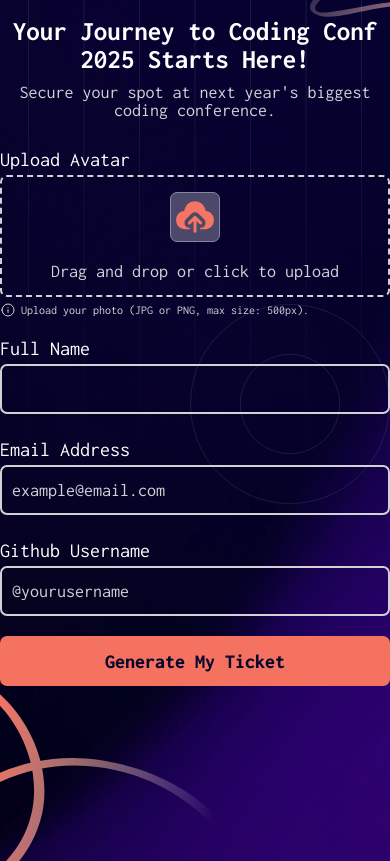
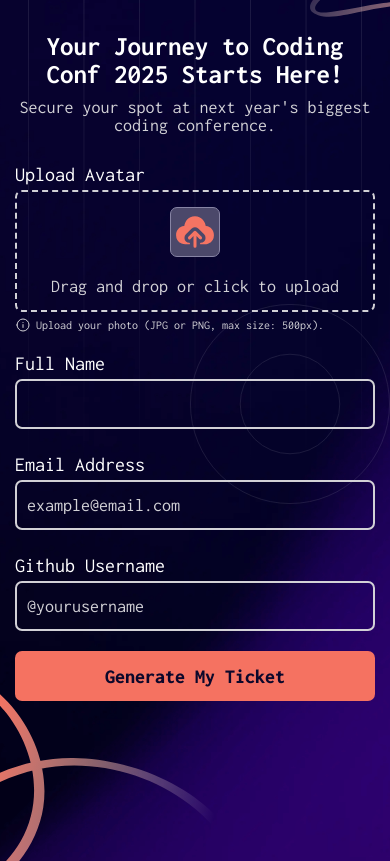
Before and after one commit to ayanfe-ajayi/Conference-Ticket-Generator, a plain HTML site: page index.html in a window 390 px wide. Shown: the part 53-914 px from the top of the page. Drawn offline with Linux system fonts and the light colour scheme.

Commit message:
removed iphone notch feat

```diff
--- a/index.html
+++ b/index.html
@@ -4,7 +4,7 @@
     <meta charset="UTF-8" />
     <meta
       name="viewport"
-      content="width=device-width, initial-scale=1.0, viewport-fit=cover"
+      content="width=device-width, initial-scale=1.0"
     />
     <link rel="icon" type="image/png" href="images/favicon-32x32.png" />
     <link rel="stylesheet" href="./styles.css" />
--- a/styles.css
+++ b/styles.css
@@ -51,11 +51,6 @@ main {
   align-items: center;
   padding: 15px;
   min-height: 100vh;
-
-  padding-top: env(safe-area-inset-top);
-  padding-bottom: env(safe-area-inset-bottom);
-  padding-left: env(safe-area-inset-left);
-  padding-right: env(safe-area-inset-right);
 }
 
 .header-img {
```
